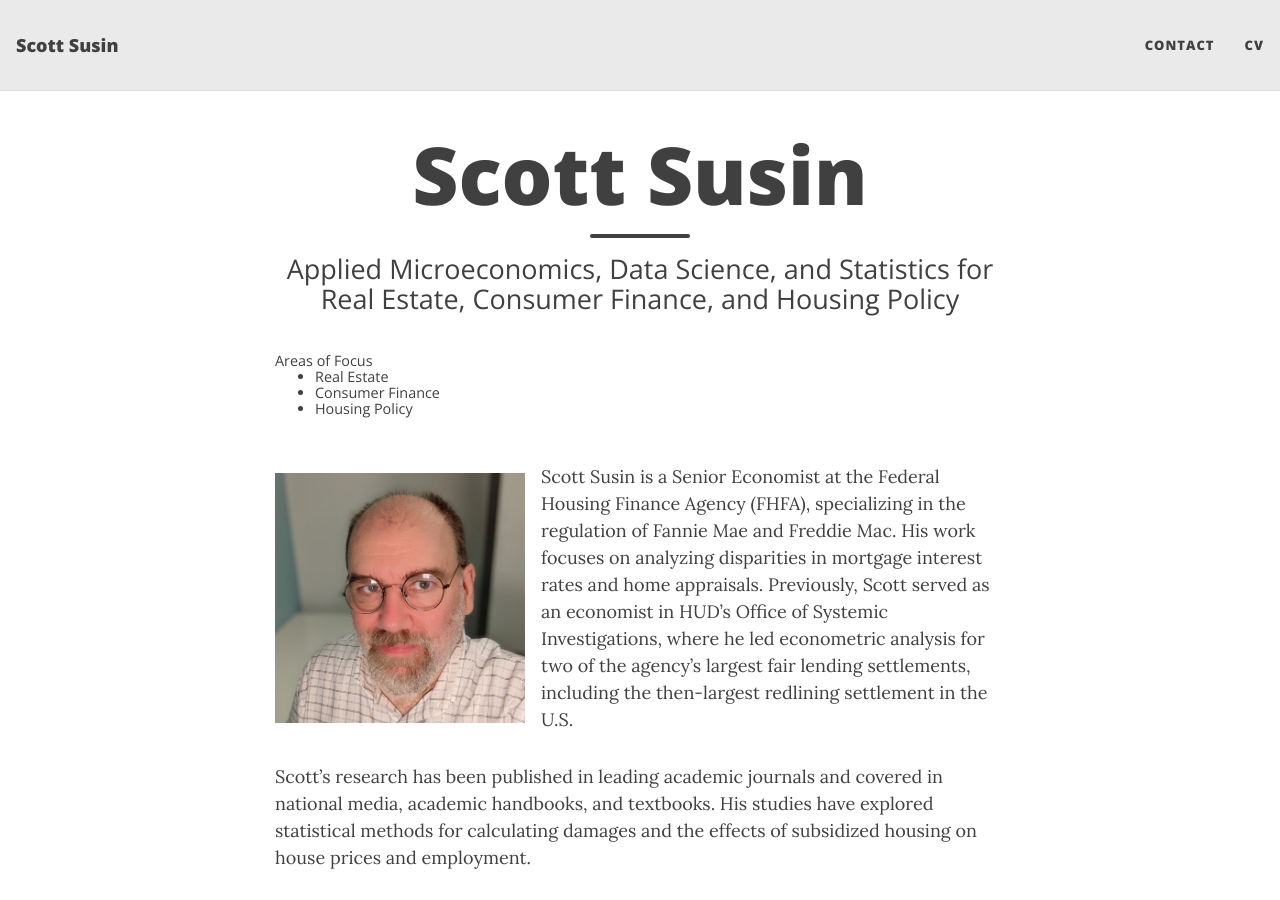
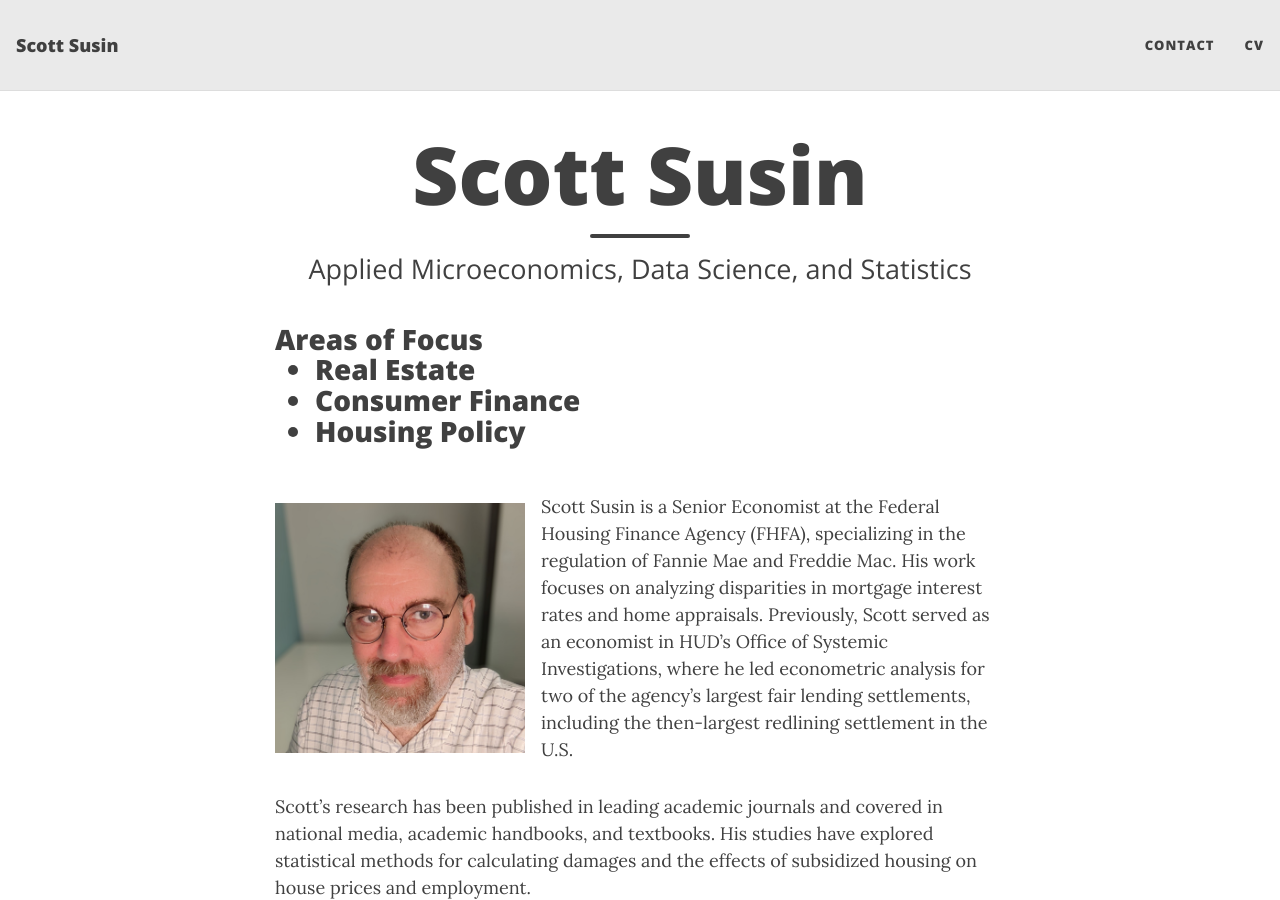
Before and after one commit to ssusin270/ScottSusinCom, a Jekyll site: the page built from index.md, in a window 1280 px wide and 900 px high. Built offline with Jekyll 4.4.1, drawn with Linux system fonts in a browser that asks for light colours.

Commit message:
Update index.md

```diff
--- a/index.md
+++ b/index.md
@@ -2,11 +2,10 @@
 layout:       home
 round-avatar: false
 title:        Scott Susin
-subtitle: Applied Microeconomics, Data Science, and Statistics <br>
-          for Real Estate, Consumer Finance, and Housing Policy
+subtitle: Applied Microeconomics, Data Science, and Statistics
 ---
 
-<h3 class="page-subheading small">
+<h3 class="page-subheading ">
 Areas of Focus
 <ul>
           <li>Real Estate</li>
```
